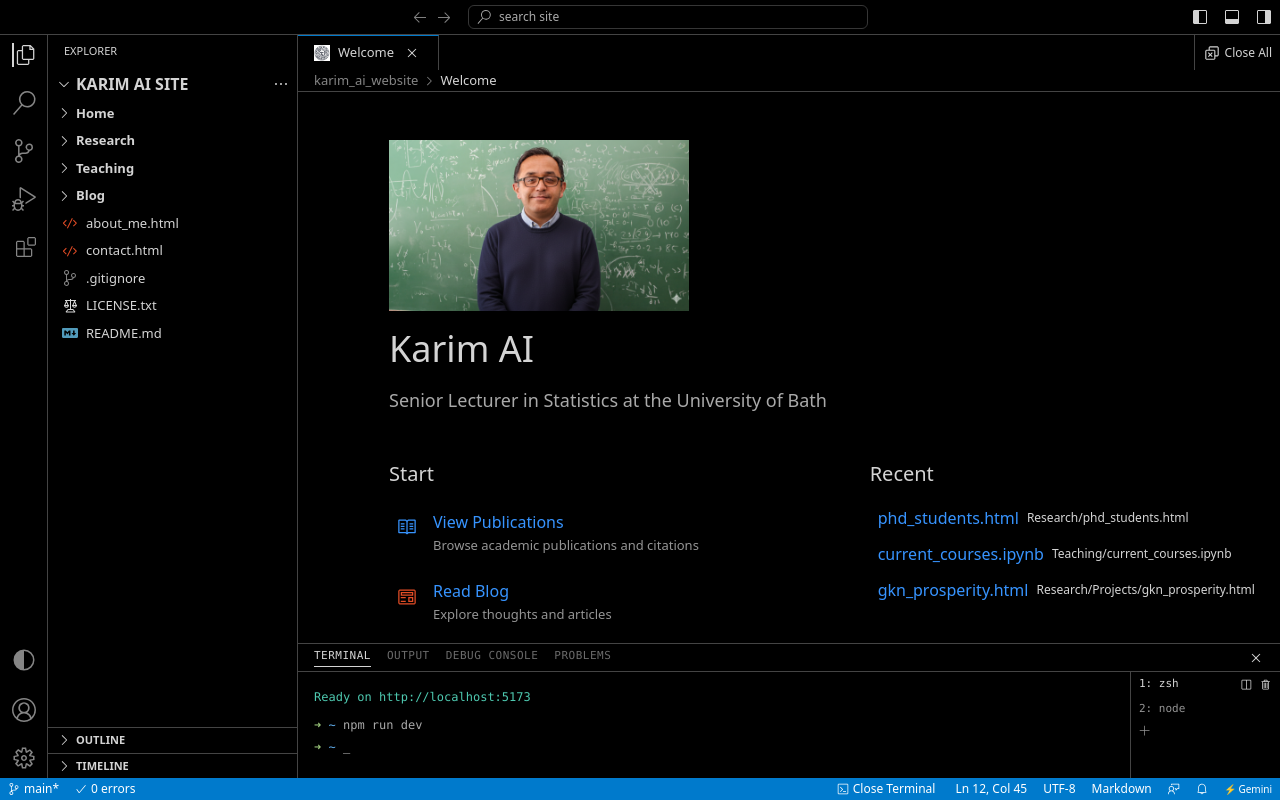
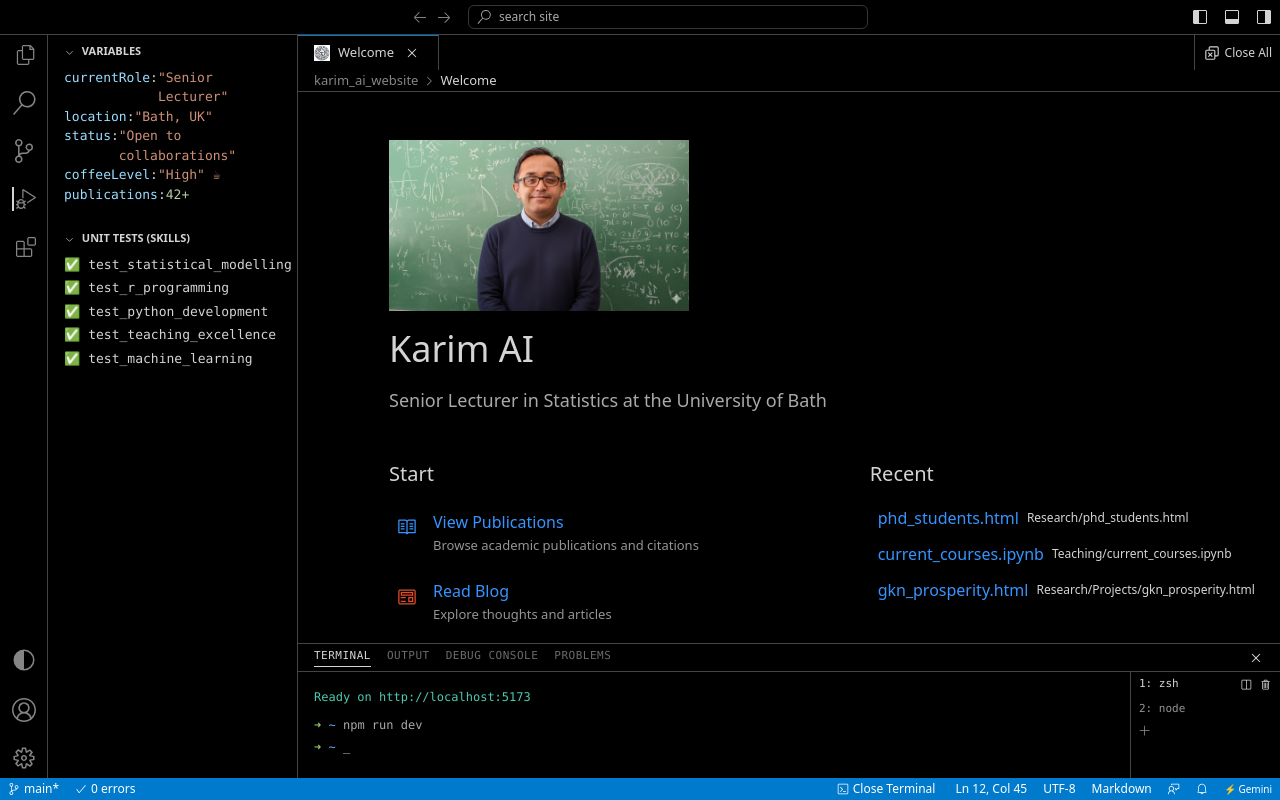
Before and after one commit to kanayai/karim_ai_website, a React (Vite) app: page / in a window 1280 px wide. Both pictures are taken after a click on the icon 23 px from the left and 199 px from the top of the page. Built offline with nearby package versions, Linux system fonts and the light colour scheme.

Commit message:
Implement Run and Debug view with Variables and Unit Tests

```diff
--- a/src/components/Sidebar.jsx
+++ b/src/components/Sidebar.jsx
@@ -129,7 +129,7 @@ const Sidebar = ({ activeFile, setActiveFile, theme, toggleTheme, onSearchClick
                     />
                     <VscSearch size={24} style={{ cursor: 'pointer' }} onClick={onSearchClick} />
                     <VscSourceControl size={24} style={{ cursor: 'pointer' }} onClick={() => setActiveFile('git-graph')} title="Git Graph (Career Timeline)" />
-                    <VscDebugAlt size={24} style={{ cursor: 'pointer' }} />
+                    <VscDebugAlt size={24} style={{ cursor: 'pointer', borderLeft: activeView === 'debug' ? '2px solid var(--vscode-text)' : '2px solid transparent', paddingLeft: '2px' }} onClick={() => setActiveView('debug')} title="Run and Debug (Skills & Stats)" />
                     <VscExtensions
                         size={24}
                         color={activeView === 'extensions' ? "var(--vscode-text)" : "#858585"}
@@ -217,7 +217,7 @@ const Sidebar = ({ activeFile, setActiveFile, theme, toggleTheme, onSearchClick
                             </div>
                         </div>
                     </>
-                ) : (
+                ) : activeView === 'extensions' ? (
                     <>
                         <div className="px-3 py-2 text-uppercase" style={{ fontSize: '11px', fontWeight: 'normal', color: 'var(--vscode-text)' }}>Extensions</div>
                         <div className="d-flex flex-column p-2">
@@ -261,6 +261,37 @@ const Sidebar = ({ activeFile, setActiveFile, theme, toggleTheme, onSearchClick
                             </div>
                         </div>
                     </>
+                ) : activeView === 'debug' ? (
+                    <>
+                        <div className="px-3 py-2 text-uppercase d-flex align-items-center justify-content-between" style={{ fontSize: '11px', fontWeight: 'bold', color: 'var(--vscode-text)', backgroundColor: 'var(--vscode-sidebar-bg)', cursor: 'pointer' }}>
+                            <span><VscChevronDown className="me-1" /> VARIABLES</span>
+                            <div className="d-flex gap-2">
+                                {/* Mock icons */}
+                            </div>
+                        </div>
+                        <div className="d-flex flex-column px-3 pb-2" style={{ fontSize: '13px', color: 'var(--vscode-text)', fontFamily: 'Menlo, Monaco, "Courier New", monospace' }}>
+                            <div className="d-flex"><span style={{ color: '#9cdcfe' }}>currentRole</span>: <span style={{ color: '#ce9178' }}>"Senior Lecturer"</span></div>
+                            <div className="d-flex"><span style={{ color: '#9cdcfe' }}>location</span>: <span style={{ color: '#ce9178' }}>"Bath, UK"</span></div>
+                            <div className="d-flex"><span style={{ color: '#9cdcfe' }}>status</span>: <span style={{ color: '#ce9178' }}>"Open to collaborations"</span></div>
+                            <div className="d-flex"><span style={{ color: '#9cdcfe' }}>coffeeLevel</span>: <span style={{ color: '#ce9178' }}>"High" ☕</span></div>
+                            <div className="d-flex"><span style={{ color: '#9cdcfe' }}>publications</span>: <span style={{ color: '#b5cea8' }}>42+</span></div>
+                        </div>
+
+                        <div className="px-3 py-2 text-uppercase d-flex align-items-center" style={{ fontSize: '11px', fontWeight: 'bold', color: 'var(--vscode-text)', backgroundColor: 'var(--vscode-sidebar-bg)', cursor: 'pointer', marginTop: '10px' }}>
+                            <span><VscChevronDown className="me-1" /> UNIT TESTS (SKILLS)</span>
+                        </div>
+                        <div className="d-flex flex-column px-3 pb-2" style={{ fontSize: '13px', color: 'var(--vscode-text)', fontFamily: 'Menlo, Monaco, "Courier New", monospace' }}>
+                            <div className="d-flex align-items-center gap-2 mb-1"><span style={{ color: '#4caf50' }}>✅</span> <span>test_statistical_modelling</span></div>
+                            <div className="d-flex align-items-center gap-2 mb-1"><span style={{ color: '#4caf50' }}>✅</span> <span>test_r_programming</span></div>
+                            <div className="d-flex align-items-center gap-2 mb-1"><span style={{ color: '#4caf50' }}>✅</span> <span>test_python_development</span></div>
+                            <div className="d-flex align-items-center gap-2 mb-1"><span style={{ color: '#4caf50' }}>✅</span> <span>test_teaching_excellence</span></div>
+                            <div className="d-flex align-items-center gap-2 mb-1"><span style={{ color: '#4caf50' }}>✅</span> <span>test_machine_learning</span></div>
+                        </div>
+                    </>
+                ) : (
+                    <div className="p-3" style={{ color: 'var(--vscode-text)' }}>
+                        Select a view from the activity bar.
+                    </div>
                 )}
             </div>
         </div>
```
